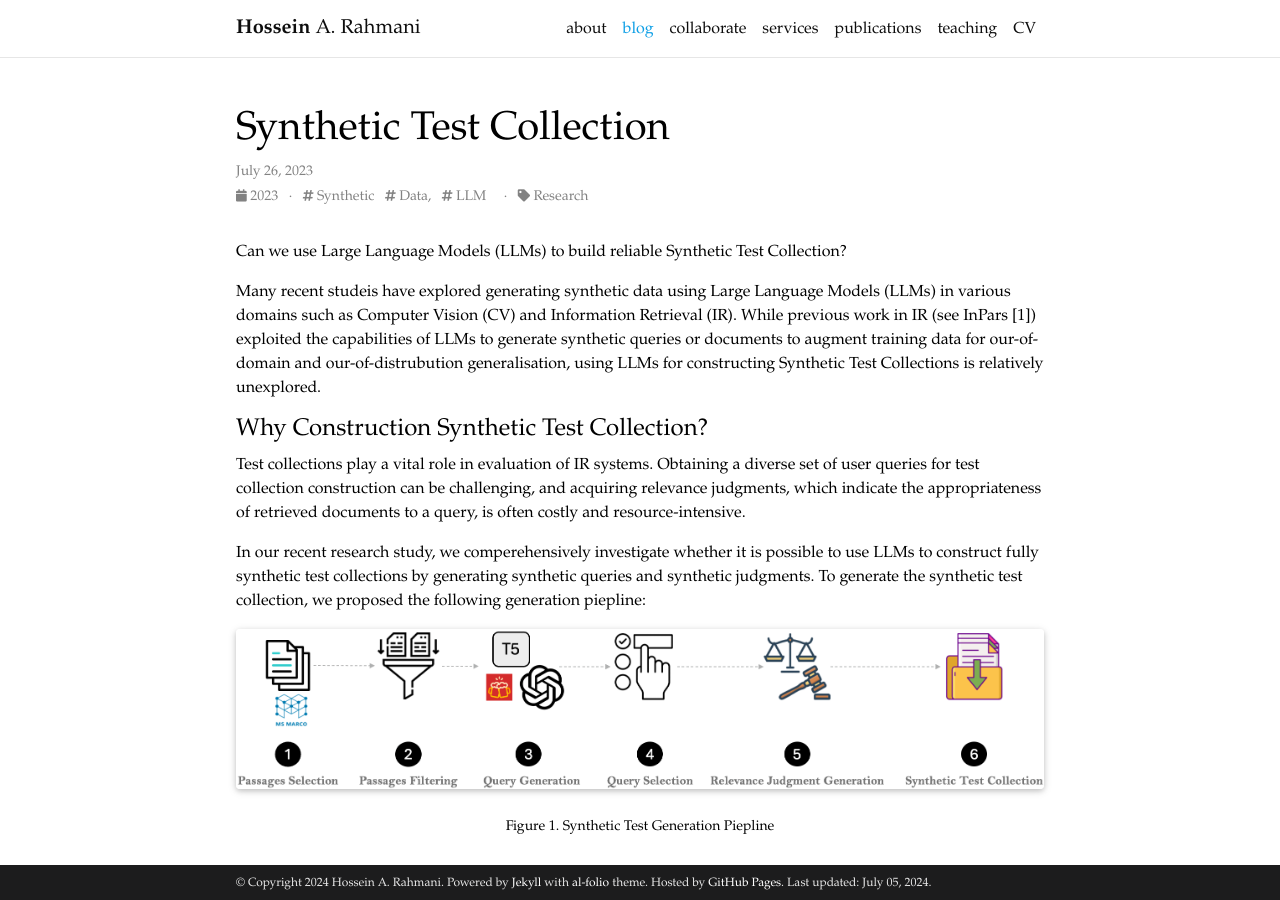
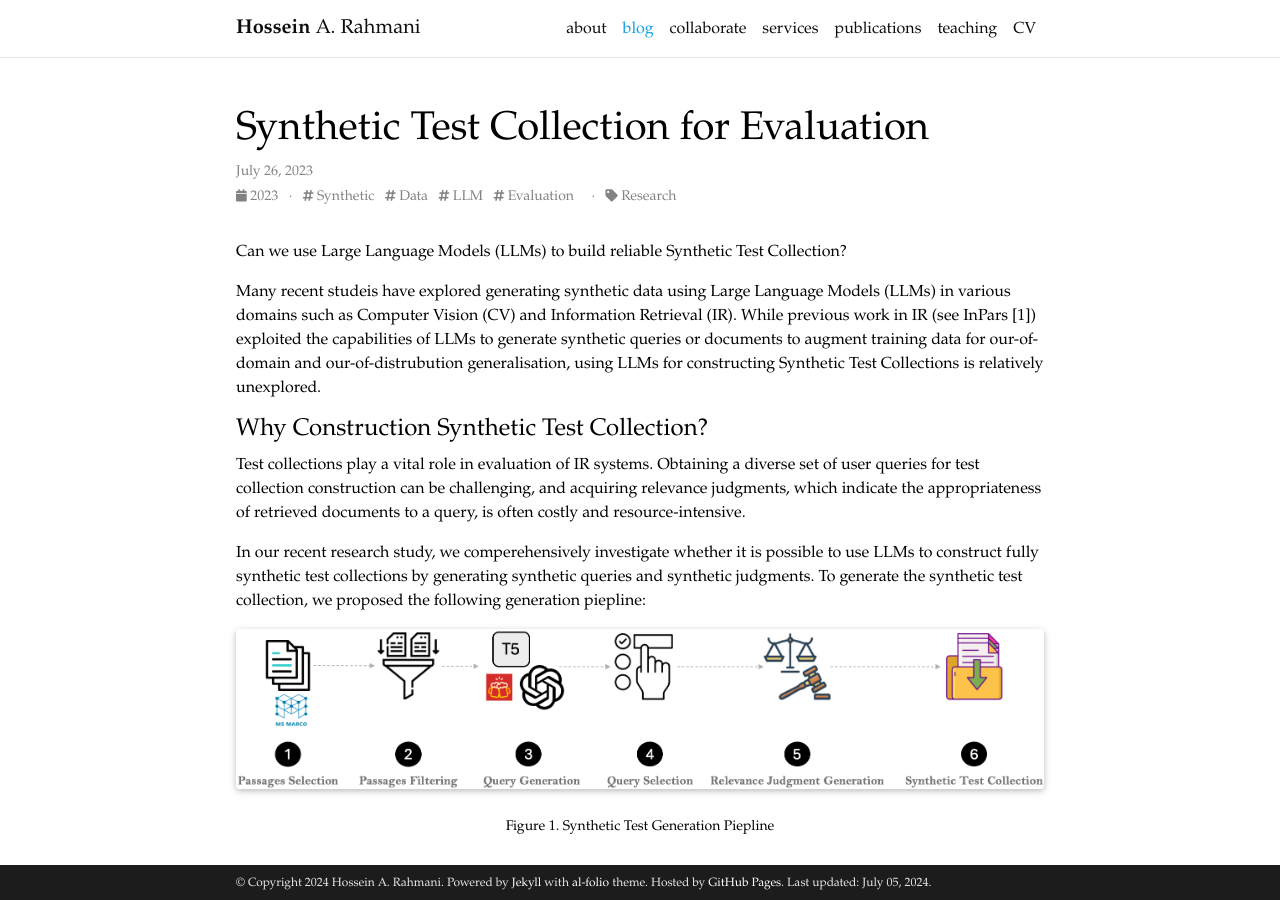
Before and after one commit to rahmanidashti/rahmanidashti.github.io, a Jekyll site: the page built from _posts/2024-07-05-paper-synthetic-test.md, in a window 1280 px wide and 900 px high. Built offline with Jekyll 4.4.1, drawn with Linux system fonts in a browser that asks for light colours; full-size pictures stand in for the smaller copies a plugin makes; comment, search, counter and statistics services are not loaded; a style sheet for code colours, icons or effects is not loaded.

Commit message:
Update 2024-07-05-paper-synthetic-test.md

```diff
--- a/_posts/2024-07-05-paper-synthetic-test.md
+++ b/_posts/2024-07-05-paper-synthetic-test.md
@@ -1,9 +1,9 @@
 ---
 layout: post
-title:  Synthetic Test Collection
+title:  Synthetic Test Collection for Evaluation
 date:   2023-07-26 22:40:16
 description: A short blog on Synthetic Test Collection
-tags: Synthetic Data, LLM
+tags: Synthetic Data LLM Evaluation
 categories: Research
 ---
 
```
